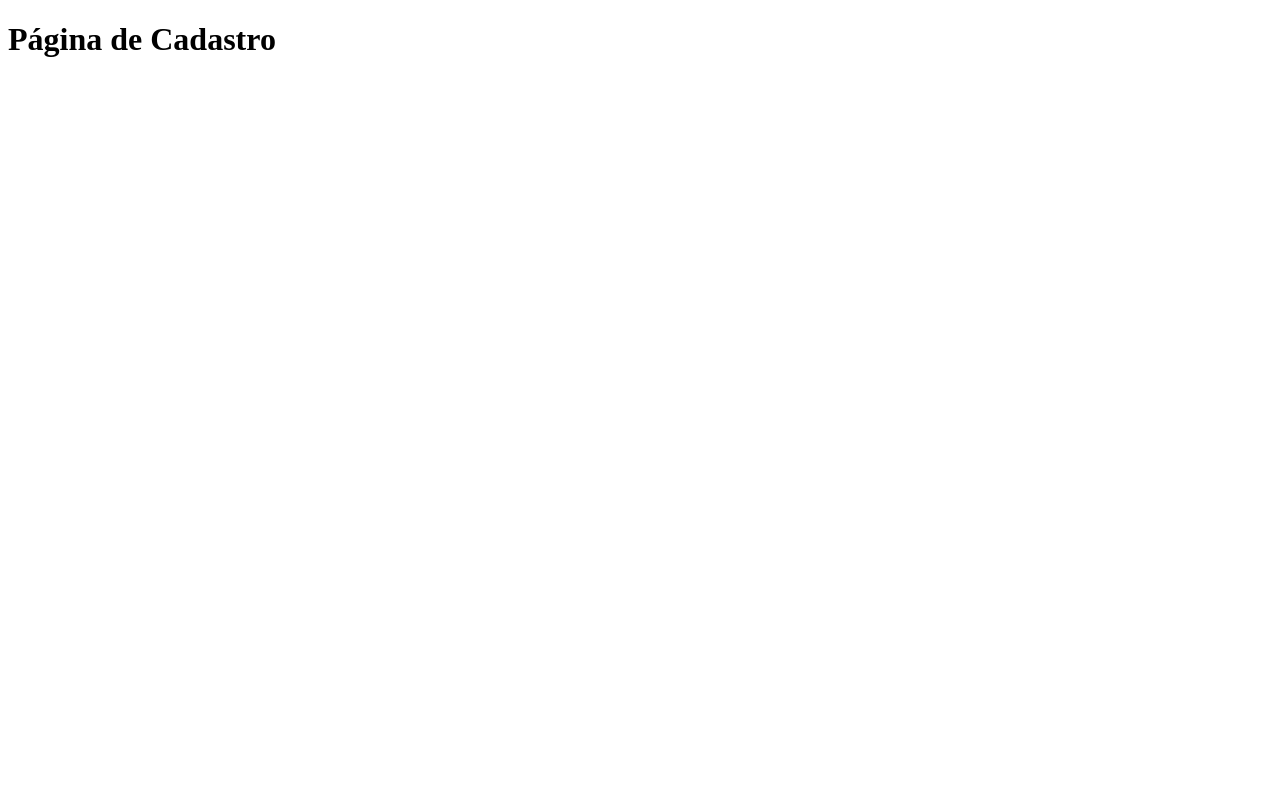
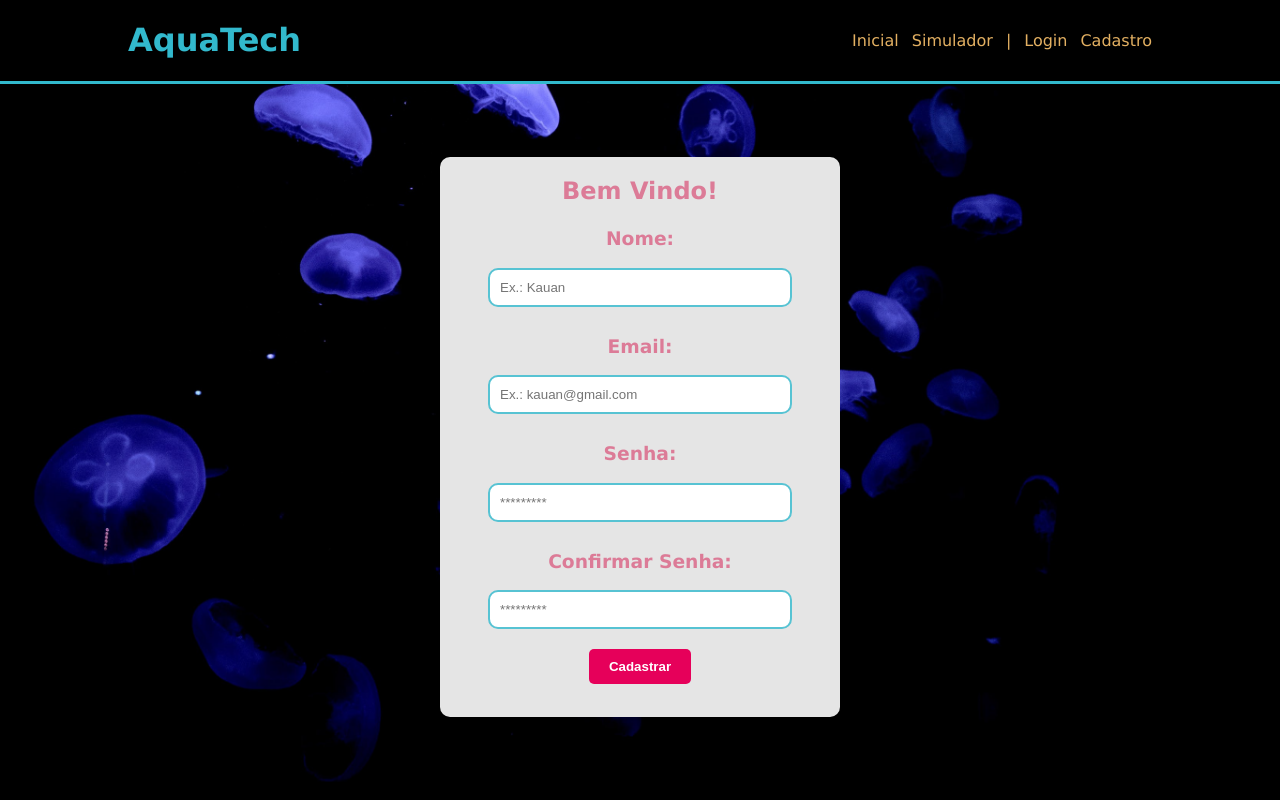
Before and after one commit to Kauan-Ts11/AquaTech, a plain HTML site: page cadastro.html in a window 1280 px wide. Drawn offline with Linux system fonts and the light colour scheme.

Commit message:
Implementação da Tela de Cadastro.

```diff
--- a/cadastro.html
+++ b/cadastro.html
@@ -1,16 +1,75 @@
 <!DOCTYPE html>
 <html lang="pt-br">
+
 <head>
     <!-- METADATAS -->
     <meta charset="UTF-8">
     <meta name="author" content="Kauan Gabriel">
     <meta name="viewport" content="width=device-width, initial-scale=1.0">
+    <!-- ICON -->
+    <link rel="icon" href="assets/imagens/favicon2.ico">
+    <!-- CSS -->
+    <link rel="stylesheet" href="style.css">
     <!-- TITLE -->
     <title>Cadastro</title>
 </head>
+
 <body>
 
-    <h1>Página de Cadastro</h1>
+    <!-- HEADER -->
+
+    <div class="header">
+
+        <div class="container">
+
+            <h1 class="title">AquaTech</h1>
+
+            <ul class="navbar">
+                <a href="index.html">
+                    <li>Inicial</li>
+                </a>
+                <li>Simulador</li>
+                <li>|</li>
+                <li>Login</li>
+
+                <a href="cadastro.html">
+                    <li>Cadastro</li>
+                </a>
+
+            </ul>
+
+        </div>
+
+    </div>
+
+    <div class="content">
+
+        <div class="form">
+
+            <h2>Bem Vindo!</h2>
+
+            <div class="divInput">
+
+                <h3>Nome:</h3>
+                <input type="text" placeholder="Ex.: Kauan">
+
+                <h3>Email:</h3>
+                <input type="text" placeholder="Ex.: kauan@gmail.com">
+
+                <h3>Senha:</h3>
+                <input type="password" placeholder="*********">
+
+                <h3>Confirmar Senha:</h3>
+                <input type="password" placeholder="*********">
+
+                <button>Cadastrar</button>
+
+            </div>
+
+        </div>
+
+    </div>
 
 </body>
+
 </html>
--- a/style.css
+++ b/style.css
@@ -102,3 +102,60 @@ body {
     justify-content: center;
     text-align: center;
 }
+
+
+/* -------------------- CADASTRO -------------------- */
+
+.content {
+    width: 100%;
+    height: 88.2vh;
+    display: flex;
+    flex-direction: column;
+    justify-content: center;
+    align-items: center;
+    background-image: url(assets/imagens/bg-jelly-fish-para_outras_pags.png);
+    background-size: cover;
+}
+
+.form {
+    width: 400px;
+    height: 560px;
+    background-color: rgb(229,229,229);
+    display: flex;
+    flex-direction: column;
+    color: rgb(220,123,151);
+    border-radius: 10PX;
+}
+
+.form h2 {
+    text-align: center;
+    margin-bottom: 5px;
+}
+
+.divInput {
+    width: 100%;
+    display: flex;
+    align-items: center;
+    flex-direction: column;
+    justify-content: center;
+    text-align: left;
+}
+
+.divInput input {
+    width: 70%;
+    margin-bottom: 10px;
+    padding: 10px;
+    border: 2px solid rgb(87,195,211);
+    border-radius: 10px;
+    outline: none;
+}
+
+button {
+    margin-top: 10px;
+    padding: 10px 20px;
+    background-color: rgb(230,0,90);
+    color: white;
+    border: none;
+    border-radius: 5px;
+    font-weight: 600;
+}
```
Also changed, not shown: index.html (+2 -0 lines).
